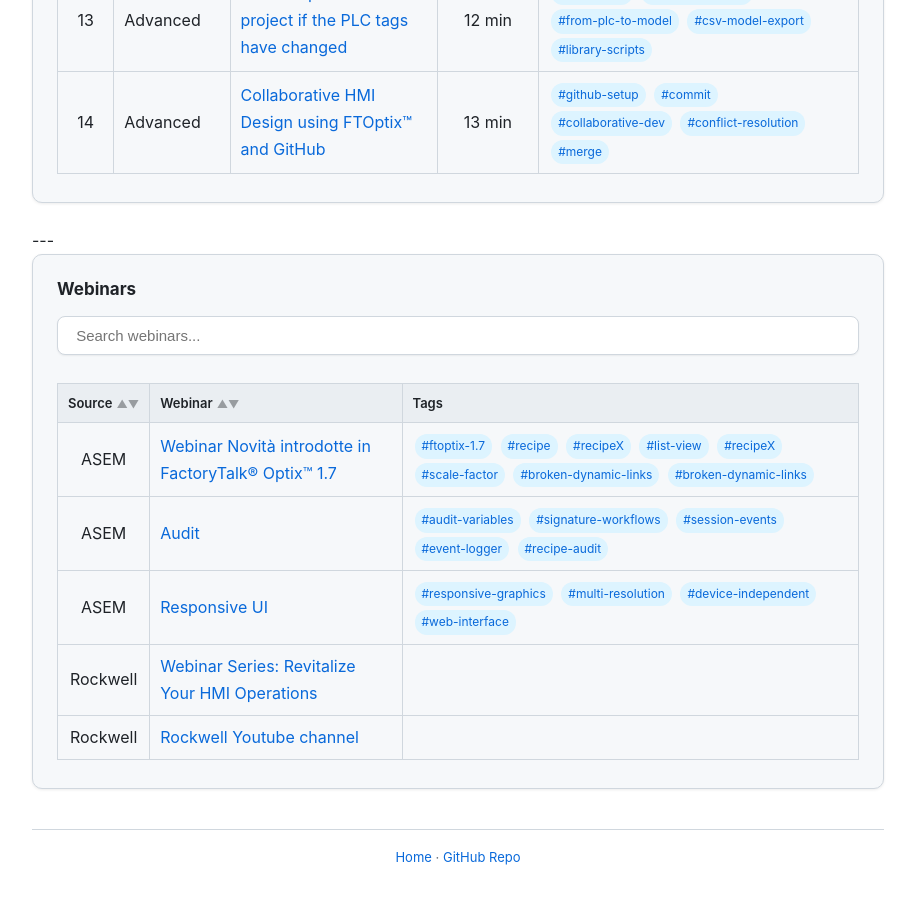
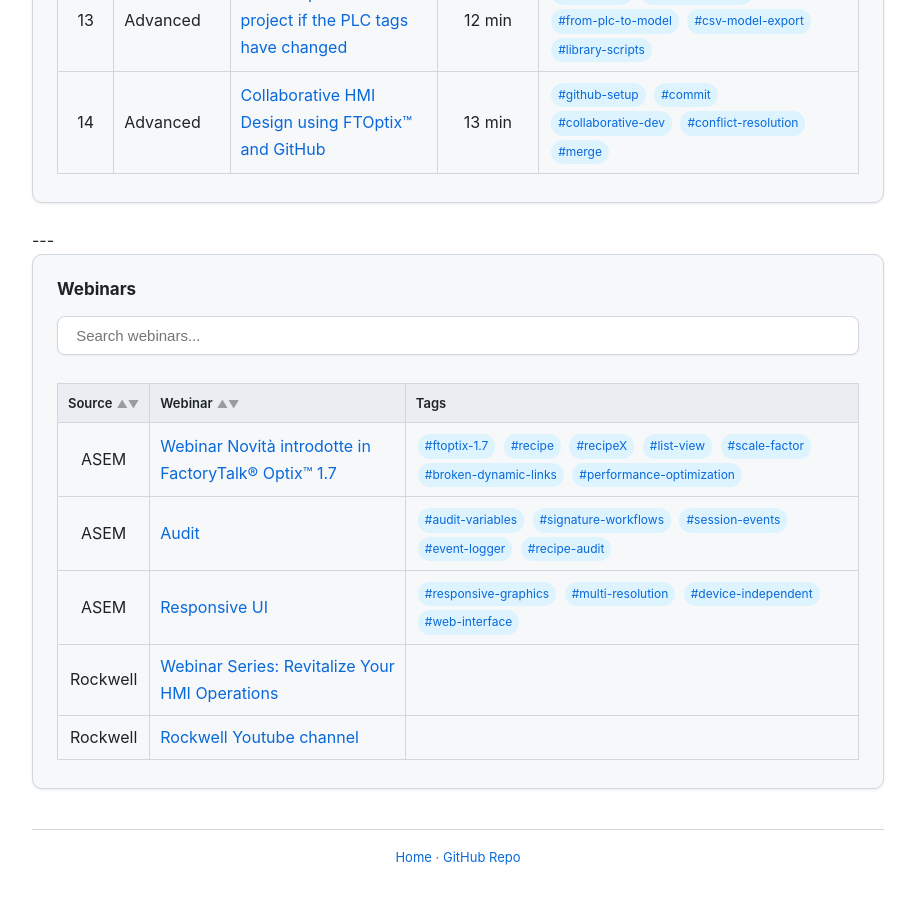
Before and after one commit to massimovar/LearningFTOptix, a Jekyll site: the page built from docs/chapters/Learning_material_Videos.html, in a window 1280 px wide and 900 px high, scrolled down 1652 px. Shown: the whole window, without its empty margins (182-1097 px from the left). Built offline with Jekyll 4.4.1, drawn with Linux system fonts in a browser that asks for light colours.

Commit message:
Update webinar link and tags in Learning material

```diff
--- a/docs/chapters/Learning_material_Videos.html
+++ b/docs/chapters/Learning_material_Videos.html
@@ -163,8 +163,8 @@
 <tbody>
 <tr>
   <td>ASEM</td>
-  <td><a href="https://www.youtube.com/watch?v=xaqXtFq0mNc">Webinar Novità introdotte in FactoryTalk® Optix™ 1.7</a></td>
-  <td><span class="tag">#ftoptix-1.7</span> <span class="tag">#recipe</span> <span class="tag">#recipeX</span> <span class="tag">#list-view</span> <span class="tag">#recipeX</span> <span class="tag">#scale-factor</span> <span class="tag">#broken-dynamic-links</span> <span class="tag">#broken-dynamic-links</span></td>
+  <td><a href="https://www.youtube.com/watch?v=yjK06nGgBUk">Webinar Novità introdotte in FactoryTalk® Optix™ 1.7</a></td>
+  <td><span class="tag">#ftoptix-1.7</span> <span class="tag">#recipe</span> <span class="tag">#recipeX</span> <span class="tag">#list-view</span> <span class="tag">#scale-factor</span> <span class="tag">#broken-dynamic-links</span> <span class="tag">#performance-optimization</span></td>
 </tr>
 <tr>
   <td>ASEM</td>
```
